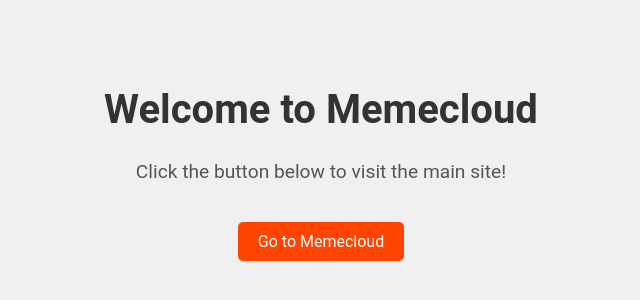
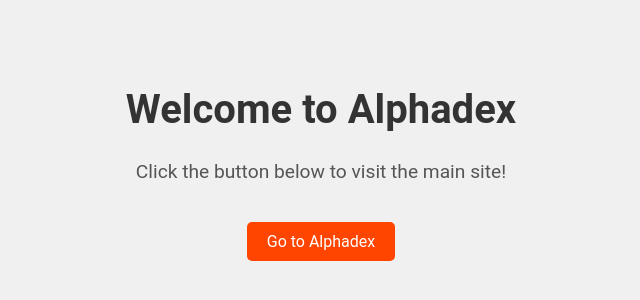
Before and after one commit to m5n5/Alphadex, a plain HTML site: page index.html in a window 1280 px wide. Shown: the part 240-540 px from the top of the page, without its empty margins (319-959 px from the left). Drawn offline with Linux system fonts and the light colour scheme.

Commit message:
Update index.html

```diff
--- a/index.html
+++ b/index.html
@@ -4,7 +4,7 @@
     <meta charset="UTF-8">
     <meta http-equiv="X-UA-Compatible" content="IE=edge">
     <meta name="viewport" content="width=device-width, initial-scale=1.0">
-    <title>Welcome to Memecloud</title>
+    <title>Welcome to Alphadex</title>
     <style>
         body {
             font-family: Roboto, sans-serif;
@@ -43,9 +43,9 @@
 </head>
 <body>
     <div class="container">
-        <h1>Welcome to Memecloud</h1>
+        <h1>Welcome to Alphadex</h1>
         <p>Click the button below to visit the main site!</p>
-        <a href="main.html">Go to Memecloud</a>
+        <a href="main.html">Go to Alphadex</a>
     </div>
 </body>
 </html>
```
